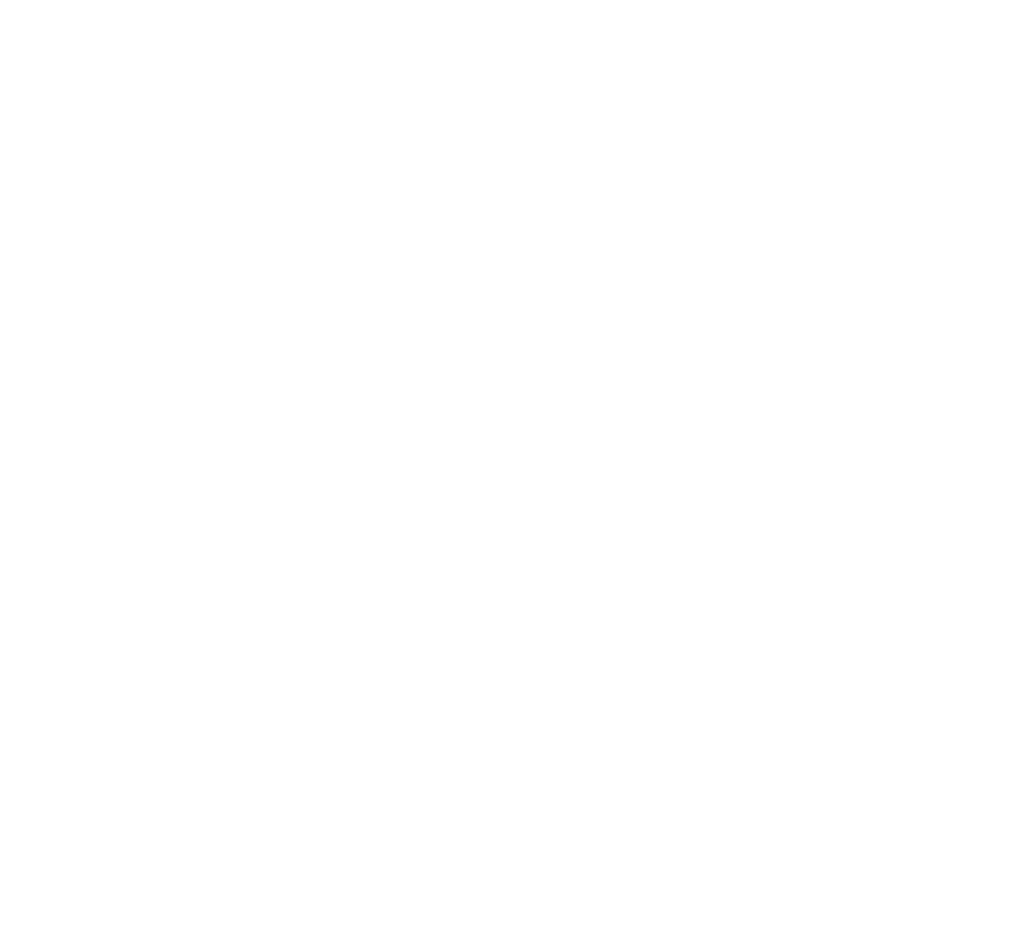
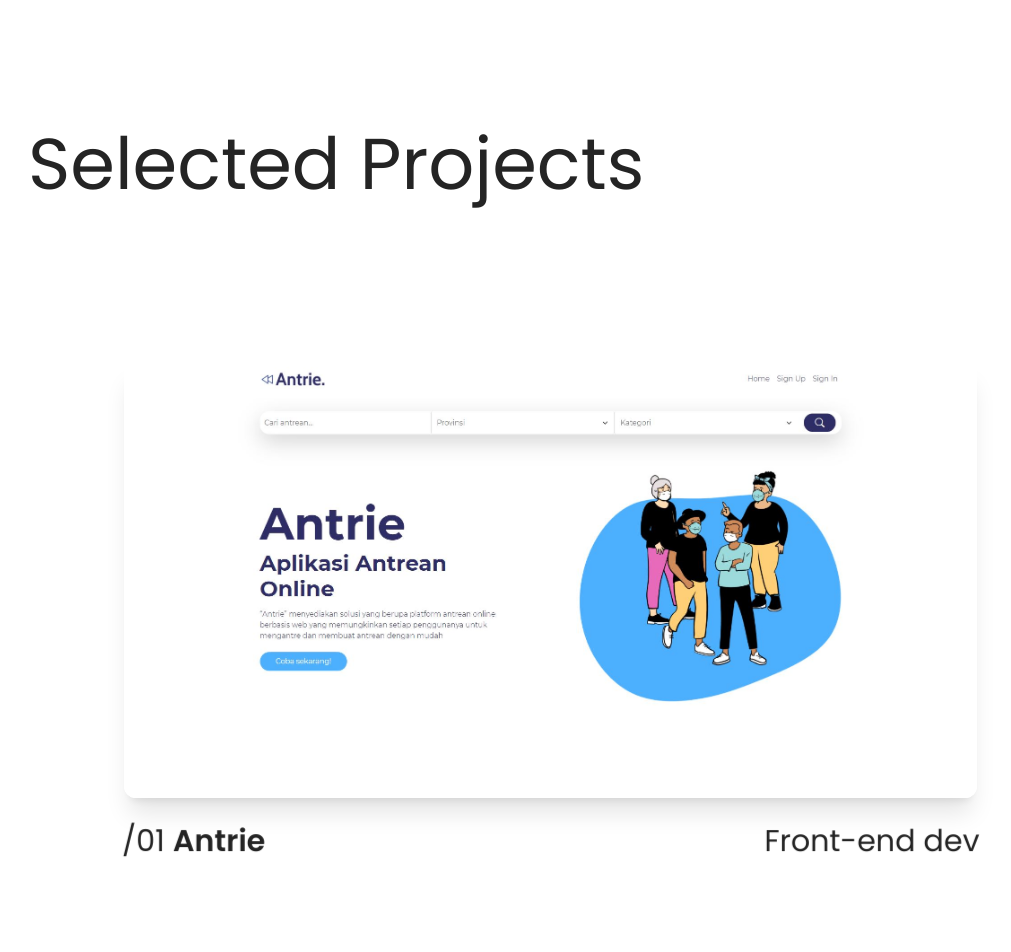
Before and after one commit to WayanPande/portfolio-v2, a Next.js app: page / in a window 1280 px wide. Shown: the part 800-1752 px from the top of the page, without its empty margins (100-1111 px from the left). Before the commit the page ends 800 px from the top, so only its background shows below. Built offline with nearby package versions, Linux system fonts and the light colour scheme.

Commit message:
add a couple more section

```diff
--- a/package.json
+++ b/package.json
@@ -18,6 +18,8 @@
     "next": "13.3.1",
     "react": "18.2.0",
     "react-dom": "18.2.0",
+    "react-parallax-tilt": "^1.7.156",
+    "react-scroll-parallax": "^3.4.2",
     "typescript": "5.0.4"
   },
   "devDependencies": {
--- /dev/null
+++ b/src/components/card/ProjectCard.tsx
@@ -0,0 +1,46 @@
+import Link from "next/link";
+import React, { FC } from "react";
+import { motion } from "framer-motion";
+import Tilt from "react-parallax-tilt";
+import type { StaticImageData } from "next/image";
+import Image from "next/image";
+
+interface ProjectCardProps {
+  name: string;
+  img: StaticImageData;
+  id: number;
+  role: string;
+}
+
+const ProjectCard: FC<ProjectCardProps> = (props) => {
+  return (
+    <div className="mt-14 sm:mt-24 xl:mt-40">
+      <Tilt
+        className="project-card"
+        perspective={10000}
+        scale={1.01}
+        glareEnable={true}
+        glareMaxOpacity={0.45}
+      >
+        <Link href={`/project/${props.name.toLowerCase()}`}>
+          <Image
+            src={props.img}
+            className="rounded-xl shadow-xl object-cover w-full h-{230}"
+            alt={props.name}
+          />
+        </Link>
+        <motion.div
+          exit={{ opacity: 0 }}
+          className="text-black-700 mt-3 flex justify-between xl:text-3xl xl:mt-6 project-card__inner"
+        >
+          <p className="sm:text-lg md:text-xl lg:text-3xl">
+            /0{props.id} <span className="font-semibold">{props.name}</span>
+          </p>
+          <p className="sm:text-lg md:text-xl lg:text-3xl">{props.role} dev</p>
+        </motion.div>
+      </Tilt>
+    </div>
+  );
+};
+
+export default ProjectCard;
--- /dev/null
+++ b/src/components/layout/AboutSection.tsx
@@ -0,0 +1,47 @@
+import Link from "next/link";
+import React from "react";
+import { Parallax } from "react-scroll-parallax";
+import { motion } from "framer-motion";
+
+const AboutSection = () => {
+  return (
+    <div className="h-[100vh] relative xl:mb-[40rem]">
+      <Parallax speed={15}>
+        <img
+          src="https://source.unsplash.com/1280x720?book"
+          alt=""
+          className="sm:rounded-xl  w-40 absolute top-[10rem] xl:w-96  xl:top-[20rem] sm:w-56 sm:left-11 md:w-60 rounded-l-none rounded-r-md"
+        />
+      </Parallax>
+      <Parallax speed={25}>
+        <img
+          src="https://source.unsplash.com/720x1280?website"
+          alt=""
+          className="sm:rounded-xl w-32 right-0 absolute top-[30rem] xl:w-80 xl:top-[30rem] sm:right-5 md:w-40 lg:right-10 rounded-r-none rounded-l-md"
+        />
+      </Parallax>
+      <Parallax speed={10}>
+        <img
+          src="https://source.unsplash.com/1280x720?phone"
+          alt=""
+          className="sm:rounded-xl w-44 absolute top-[40rem] xl:w-[30rem] xl:top-[55rem] xl:left-10 sm:w-52 sm:top-[35rem] sm:left-14 md:w-56 lg:left-24 rounded-l-none rounded-r-md"
+        />
+      </Parallax>
+      <p className="z-30 w-3/4 absolute top-1/4 text-center left-1/2 -translate-x-1/2 font-mono text-lg xl:text-4xl xl:w-1/2 sm:text-xl md:text-3xl md:w-2/3 lg:w-1/2 ">
+        I have a passion for creating user experiences that are seamless,
+        meaningful and impactful.
+      </p>
+      <Link href="/aboutme">
+        <motion.div
+          whileHover={{ scale: 1.1 }}
+          whileTap={{ scale: 0.9 }}
+          className="w-32 h-32 bg-black z-30 absolute rounded-full top-[23rem] left-1/2 -translate-x-1/2 sm:left-[45%] sm:-translate-x-0 flex justify-center items-center xl:top-[30rem] xl:w-40 xl:h-40 md:top-[25rem]"
+        >
+          <p className="text-white select-none">About me</p>
+        </motion.div>
+      </Link>
+    </div>
+  );
+};
+
+export default AboutSection;
--- /dev/null
+++ b/src/components/layout/Footer.tsx
@@ -0,0 +1,17 @@
+import React from "react";
+
+const Footer = () => {
+  return (
+    <footer className="px-3 xl:w-full xl:px-20 mb-3 sm:px-10 md:mb-5">
+      <hr className="border-t-2 border-t-black mb-4 xl:mb-8" />
+      <div className="flex justify-between">
+        <p className="text-xs sm:text-sm xl:text-lg">Wayan Pande</p>
+        <p className="text-xs sm:text-sm xl:text-lg">
+          @{new Date().getFullYear()}
+        </p>
+      </div>
+    </footer>
+  );
+};
+
+export default Footer;
--- /dev/null
+++ b/src/components/layout/ProjectSection.tsx
@@ -0,0 +1,21 @@
+import React from "react";
+import ProjectCard from "../card/ProjectCard";
+import antrie from "@/assets/antrie.jpg";
+
+const ProjectSection = () => {
+  return (
+    <div className="bg-transparent p-10 xl:p-32" id="project">
+      <h1 className="text-black-700 text-2xl xl:text-7xl sm:text-4xl md:text-5xl">
+        Selected Projects
+      </h1>
+      <div className="mt-10 sm:mt-0 xl:w-10/12 mx-auto sm:mx-11 md:mx-24">
+        <ProjectCard id={1} img={antrie} role="Front-end" name="Antrie" />
+        <ProjectCard id={2} img={antrie} role="Front-end" name="Antrie" />
+        <ProjectCard id={3} img={antrie} role="Fullstack" name="BBH" />
+        <ProjectCard id={4} img={antrie} role="Front-end" name="Antrie" />
+      </div>
+    </div>
+  );
+};
+
+export default ProjectSection;
--- a/src/pages/index.tsx
+++ b/src/pages/index.tsx
@@ -1,6 +1,10 @@
 import HeroSection from "@/components/layout/HeroSection";
 import Navbar from "../components/layout/Navbar";
 import { motion } from "framer-motion";
+import ProjectSection from "@/components/layout/ProjectSection";
+import AboutSection from "@/components/layout/AboutSection";
+import { ParallaxProvider } from "react-scroll-parallax";
+import Footer from "@/components/layout/Footer";
 
 export default function Home() {
   const postPreviewVariants = {
@@ -15,7 +19,7 @@ export default function Home() {
   };
 
   return (
-    <>
+    <ParallaxProvider>
       <motion.div
         variants={postPreviewVariants}
         initial="initial"
@@ -26,7 +30,10 @@ export default function Home() {
       >
         <Navbar />
         <HeroSection />
+        <ProjectSection />
+        <AboutSection />
+        <Footer />
       </motion.div>
-    </>
+    </ParallaxProvider>
   );
 }
--- a/src/styles/globals.css
+++ b/src/styles/globals.css
@@ -2,20 +2,10 @@
 @tailwind components;
 @tailwind utilities;
 
-:root {
-  --foreground-rgb: 0, 0, 0;
-  --background-start-rgb: 214, 219, 220;
-  --background-end-rgb: 255, 255, 255;
+.project-card {
+  transform-style: preserve-3d;
 }
 
-@media (prefers-color-scheme: dark) {
-  :root {
-    --foreground-rgb: 255, 255, 255;
-    --background-start-rgb: 0, 0, 0;
-    --background-end-rgb: 0, 0, 0;
-  }
+.project-card__inner {
+  transform: translateZ(50px);
 }
-
-body {
-  background-color: var(--foreground-rgb);
-}
```
Also changed, not shown: 2 other files (tests, documents, lock files or other folders).
